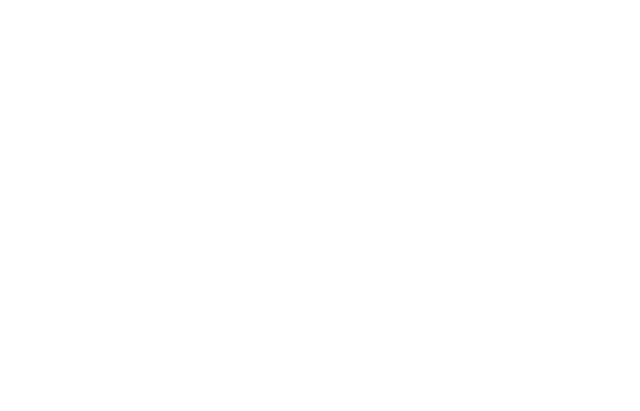
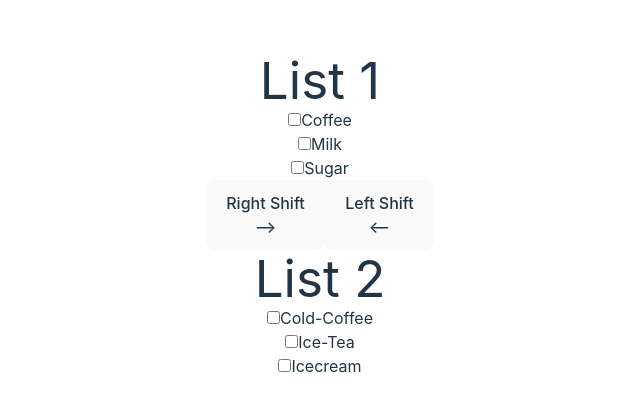
Before and after one commit to sarvesh018/Reactjs, a React (Vite) app: page /moveItems in a window 1280 px wide. Before the commit this address had no page. Shown: the part 185-596 px from the top of the page, without its empty margins (320-960 px from the left). Built offline with nearby package versions, Linux system fonts and the light colour scheme.

Commit message:
moveItems.jsx update

```diff
--- a/src/App.jsx
+++ b/src/App.jsx
@@ -5,7 +5,8 @@
 import UseState from "./components/UseState";
 import Form from "./components/Form";
 import Home from "./components/Home";
-import CheckBox from "./components/CheckBox";
+import MoveItems from "./components/MoveItems";
+import Temp from "./components/Temp";
 
 function App() {
 
@@ -16,7 +17,8 @@
           <Route path="/" element={<Home/>}/>
           <Route path="form" element={<Form/>}/>
           <Route path="useState" element={<UseState/>}/>
-          <Route path="checkBox" element={<CheckBox/>}/>
+          <Route path="moveItems" element={<MoveItems/>}/>
+          <Route path="temp" element={<Temp/>}/>
         </Routes>
       </Router>
     </>
--- a/src/components/ChangeList.jsx
+++ /dev/null
@@ -1,18 +0,0 @@
-import React, { useState } from 'react'
-
-export default function ChangeList({leftList, rightList}) {
-    const [left, setLeft] = useState(leftList);
-    const [right, setRight] = useState(rightList);
-
-    const handleClick = () => {
-        left.filter((item) => (item.checked));
-
-        setRight([...right, ...left])
-    }
-
-    return (
-        <div>
-            <button onClick={handleClick}> Transform </button>
-        </div>
-    )
-}
--- a/src/components/CheckBox.jsx
+++ /dev/null
@@ -1,46 +0,0 @@
-import React, { useState } from "react";
-import ChangeList from "./ChangeList";
-
-export default function CheckBox() {
-  const leftList = [
-    {id: 1, name: "Coffee", checked: false},
-    {id: 2, name:"Milk", checked: false},
-    {id: 3, name:"Sugar", checked: false}
-  ];
-  const rightList = [
-    {id: 1, name: "Cold-Coffee", checked: false},
-    {id: 2, name:"Ice-Tea", checked: false},
-    {id: 3, name:"Icecream", checked: false}
-  ];
-
-  return (
-    <div>
-      <div flex items-center justify-center>
-        <div className="flex flex-row gap-12">
-          <div>
-            <h1 className="mb-8">List 1</h1>
-            <div>
-              <div className="py-2 flex flex-col gap-2 items-center justify-center">
-                {leftList.map((items) => (
-                  <ul key={items.id}>
-                    <input type="checkbox"/>
-                    {items.name}
-                  </ul>
-                ))}
-              </div>
-              <ChangeList left={leftList} right={rightList}/>
-              <div className="py-2 flex flex-col gap-2 items-center justify-center">
-                {rightList.map((items) => (
-                  <ul key={items.id}>
-                    <input type="checkbox"/>
-                    {items.name}
-                  </ul>
-                ))}
-              </div>
-            </div>
-          </div>
-        </div>
-      </div>
-    </div>
-  );
-}
--- a/src/components/Home.jsx
+++ b/src/components/Home.jsx
@@ -4,9 +4,10 @@
 
 export default function Home() {
     const components = [
-        {id:"1", links:"useState"},
-        {id:"2", links:"form"},
-        {id: 3, links:"checkBox"}
+        {id: 1, links:"useState"},
+        {id: 2, links:"form"},
+        {id: 3, links:"moveItems"},
+        {id: 4, links:"temp"}
     ];
   return (
     <div className="bg-[#61DBFB] text-black px-10 placeholder-gray-200 rounded-xl">
--- /dev/null
+++ b/src/components/MoveItems.jsx
@@ -0,0 +1,110 @@
+import React, { useState } from "react";
+
+export default function MpveItems() {
+  const [leftList, setLeftList] = useState([
+    { id: 1, name: "Coffee", checked: false },
+    { id: 2, name: "Milk", checked: false },
+    { id: 3, name: "Sugar", checked: false },
+  ]);
+  const [rightList, setRightList] = useState([
+    { id: 4, name: "Cold-Coffee", checked: false },
+    { id: 5, name: "Ice-Tea", checked: false },
+    { id: 6, name: "Icecream", checked: false },
+  ]);
+
+  //function to handle checked items and update the list
+  const handleCheck = (list, setList, itemID) => {
+    const updateList = list.map((item) => {
+      if (item.id === itemID) {
+        return { ...item, checked: !item.checked };
+      }
+      return item;
+    });
+    setList(updateList);
+  };
+
+  //Function to move items from left to right and vice versa
+  const moveItems = (sourceList, setSourceList, targetList, setTargetList) => {
+    const itemsToMove = sourceList.filter((item) => item.checked);
+
+    setSourceList(sourceList.filter((item) => !item.checked));
+    setTargetList([
+      ...targetList,
+      ...itemsToMove.map((item) => ({ ...item, checked: false })),
+    ]);
+  };
+
+  return (
+    <div>
+      <div flex items-center justify-center>
+        <div className="flex flex-row gap-12">
+          <div>
+            <h1 className="mb-8">List 1</h1>
+            <div>
+              <div className="py-2 flex flex-col gap-2 items-center justify-center">
+                {leftList.map((items) => (
+                  <label>
+                    <ul key={items.id}>
+                      <input
+                        className="mx-1"
+                        type="checkbox"
+                        checked={items.checked}
+                        onChange={() =>
+                          handleCheck(leftList, setLeftList, items.id)
+                        }
+                      />
+                      {items.name}
+                    </ul>
+                  </label>
+                ))}
+              </div>
+            </div>
+          </div>
+          <div className="flex flex-col items-center justify-center gap-8">
+            {/**Button to Shift Items to RIGHT */}
+            <button
+              className="bg-[#545454] hover:bg-[#363636]"
+              onClick={() =>
+                moveItems(leftList, setLeftList, rightList, setRightList)
+              }
+            >
+              Right Shift {<br />} {"-->"}
+            </button>
+
+            {/**Button to Shift Items to LEFT */}
+            <button
+              className="bg-[#545454] hover:bg-[#363636]"
+              onClick={() =>
+                moveItems(rightList, setRightList, leftList, setLeftList)
+              }
+            >
+              Left Shift {<br />} {"<--"}
+            </button>
+          </div>
+          <div>
+            <h1 className="mb-8">List 2</h1>
+            <div>
+              <div className="py-2 flex flex-col gap-2 items-center justify-center">
+                {rightList.map((items) => (
+                  <label>
+                    <ul key={items.id}>
+                      <input
+                        className="mx-1"
+                        type="checkbox"
+                        checked={items.checked}
+                        onChange={() =>
+                          handleCheck(rightList, setRightList, items.id)
+                        }
+                      />
+                      {items.name}
+                    </ul>
+                  </label>
+                ))}
+              </div>
+            </div>
+          </div>
+        </div>
+      </div>
+    </div>
+  );
+}
--- /dev/null
+++ b/src/components/Temp.jsx
@@ -0,0 +1,11 @@
+import React, { useState } from 'react';
+
+function Temp() {
+  return (
+    <div>
+        Temp Component
+    </div>
+  );
+}
+
+export default Temp;
```
